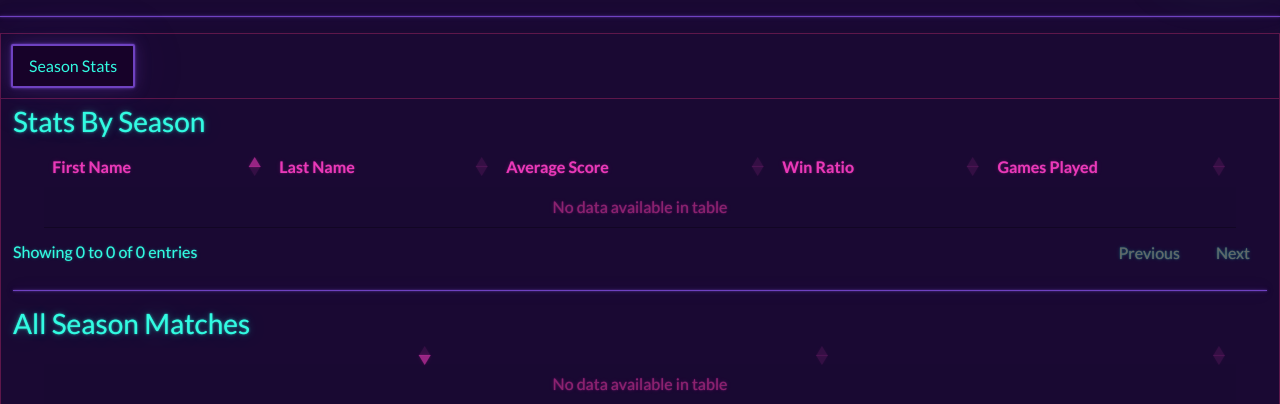
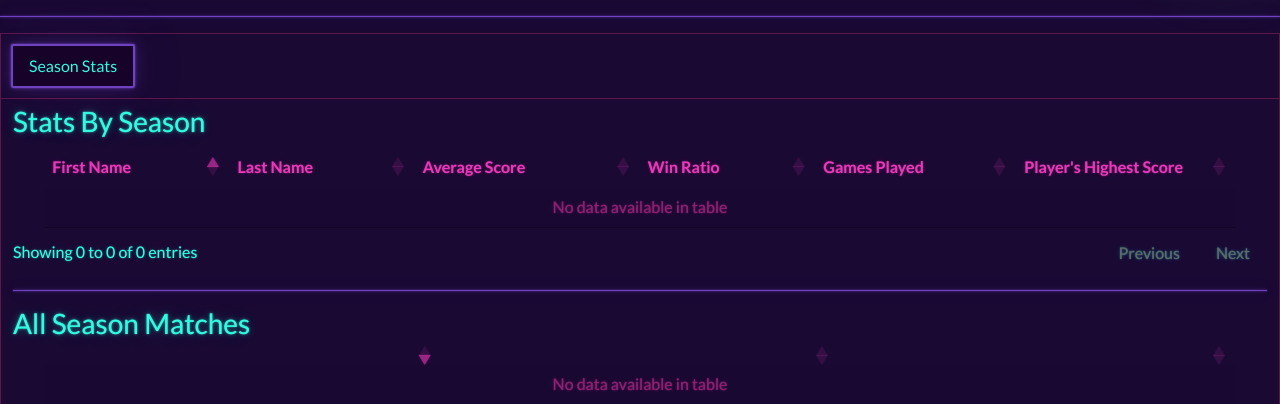
Before and after one commit to tkdgolden/Axe, a Flask app: template templates/season_stats_view.html in a window 1280 px wide. Shown: the part 84-488 px from the top of the page. Run offline with Flask 2, Linux system fonts and the light colour scheme; the template is opened without the code that fills it, so the values that code supplies are empty; some libraries are stand-ins or nearby versions.

Commit message:
max scores

```diff
--- a/templates/index.html
+++ b/templates/index.html
@@ -48,6 +48,7 @@
                                 <th>Average Score</th>
                                 <th>Win Ratio</th>
                                 <th>Games Played</th>
+                                <th>Player's Highest Score</th>
                             </tr>
                         </thead>
                         <tbody>
@@ -58,6 +59,7 @@
                                     <td>{{ player[3] }}</td>
                                     <td>{{ (player[5] / player[4]) | round(2) }}</td>
                                     <td>{{ player[4] }}</td>
+                                    <td>{{ player[6] }}</td>
                                 </tr>
                             {% endfor %}
                         </tbody>
--- a/templates/season_stats_view.html
+++ b/templates/season_stats_view.html
@@ -22,6 +22,7 @@
                         <th>Average Score</th>
                         <th>Win Ratio</th>
                         <th>Games Played</th>
+                        <th>Player's Highest Score</th>
                     </tr>
                 </thead>
                 <tbody>
@@ -32,6 +33,7 @@
                             <td>{{ player[3] }}</td>
                             <td>{{ (player[5] / player[4]) | round(2) }}</td>
                             <td>{{ player[4] }}</td>
+                            <td>{{ player[6] }}</td>
                         </tr>
                     {% endfor %}
                 </tbody>
@@ -72,6 +74,7 @@
                             <th>Average Score</th>
                             <th>Win Ratio</th>
                             <th>Games Played</th>
+                            <th>Player's Highest Score</th>
                         </tr>
                     </thead>
                     <tbody>
@@ -82,6 +85,7 @@
                                 <td>{{ player[3] }}</td>
                                 <td>{{ (player[5] / player[4]) | round(2) }}</td>
                                 <td>{{ player[4] }}</td>
+                                <td>{{ player[6] }}</td>
                             </tr>
                         {% endfor %}
                     </tbody>
@@ -123,6 +127,7 @@
                             <th>Average Score</th>
                             <th>Win Ratio</th>
                             <th>Games Played</th>
+                            <th>Player's Highest Score</th>
                         </tr>
                     </thead>
                     <tbody>
@@ -133,6 +138,7 @@
                                 <td>{{ player[3] }}</td>
                                 <td>{{ (player[5] / player[4]) | round(2) }}</td>
                                 <td>{{ player[4] }}</td>
+                                <td>{{ player[6] }}</td>
                             </tr>
                         {% endfor %}
                     </tbody>
```
Also changed, not shown: db.py (+5 -5 lines).
